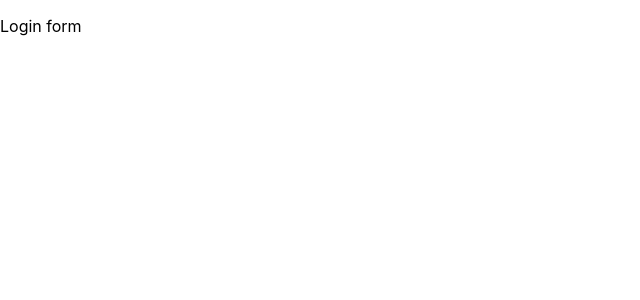
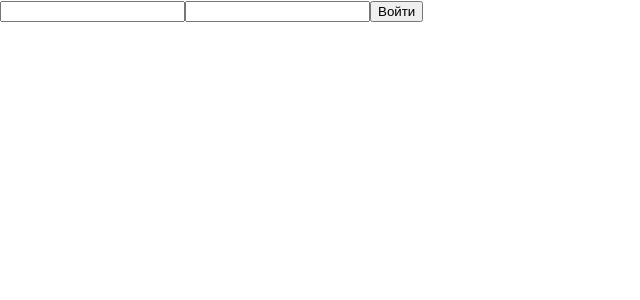
Before and after one commit to zhenia-chugaev/slack, a React (Create React App) app in the folder frontend/: page /login in a window 1280 px wide. Shown: the top 300 px of the page, without its empty margins (0-640 px from the left). Built offline with nearby package versions, Linux system fonts and the light colour scheme.

Commit message:
add login form markup

```diff
--- a/frontend/package.json
+++ b/frontend/package.json
@@ -5,6 +5,7 @@
   "main": "src/index.jsx",
   "proxy": "http://localhost:5001",
   "dependencies": {
+    "formik": "^2.4.6",
     "react": "^18.3.1",
     "react-dom": "^18.3.1",
     "react-router-dom": "^6.23.1",
--- a/frontend/src/pages/Login.jsx
+++ b/frontend/src/pages/Login.jsx
@@ -1,3 +1,22 @@
-const Login = () => <p>Login form</p>;
+import { Formik, Form, Field } from 'formik';
+
+const Login = () => {
+  const initialValues = {
+    username: '',
+    password: '',
+  };
+
+  const onSubmit = (values) => console.log(values);
+
+  return (
+    <Formik initialValues={initialValues} onSubmit={onSubmit}>
+      <Form>
+        <Field type="text" name="username" required />
+        <Field type="password" name="password" required />
+        <button type="submit">Войти</button>
+      </Form>
+    </Formik>
+  );
+};
 
 export default Login;
```
Also changed, not shown: 1 other file (tests, documents, lock files or other folders).
